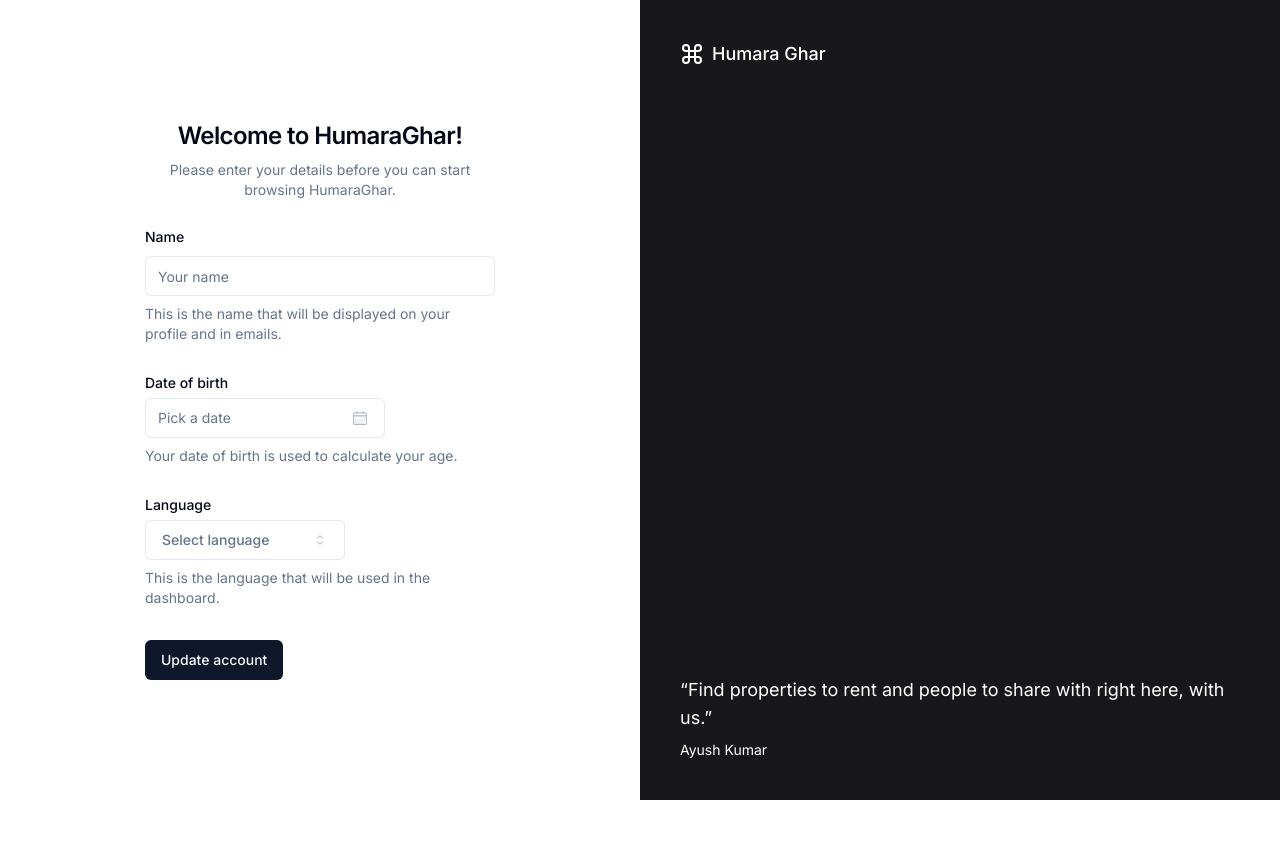
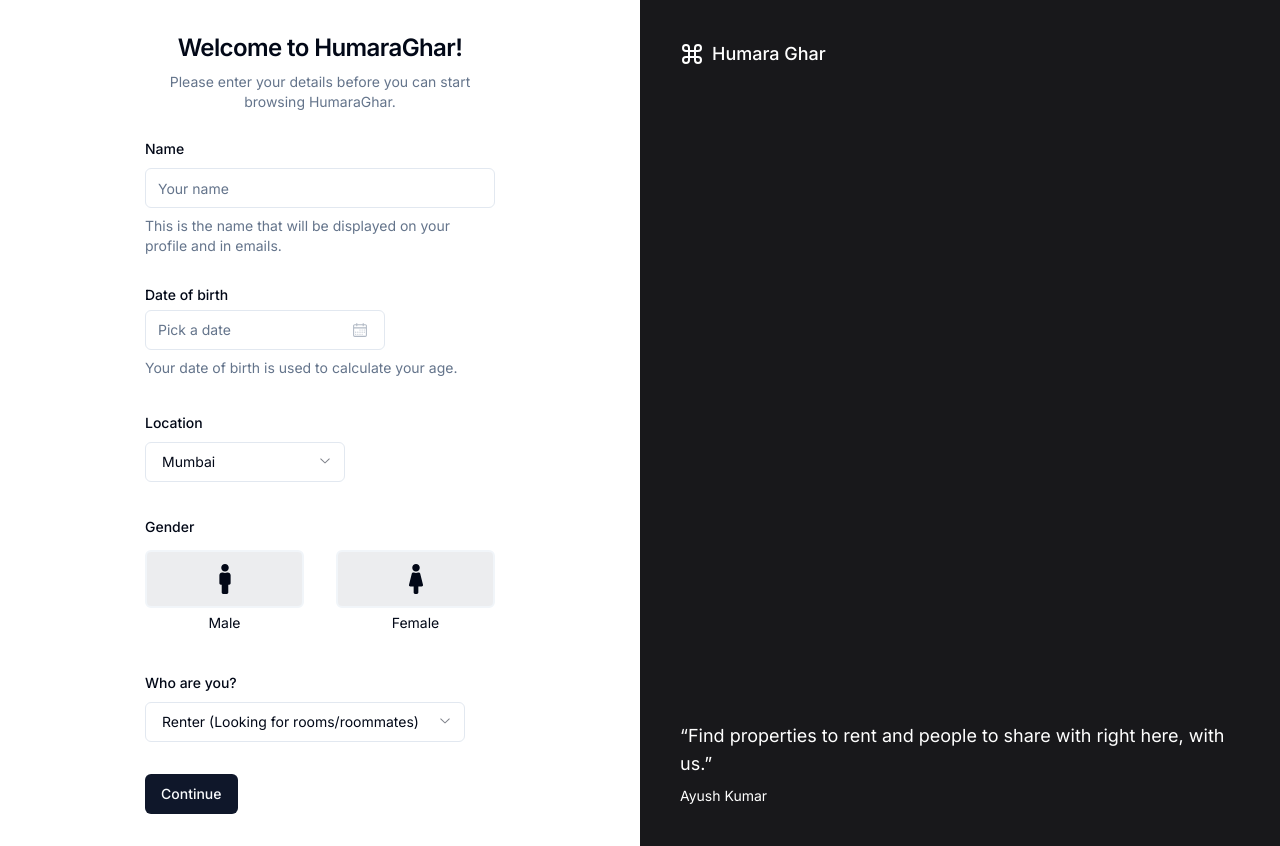
Before and after one commit to ayush0402/humara-ghar, a Next.js app: page /onboarding in a window 1280 px wide. Before the commit the page ends 800 px from the top, so only its background shows below. Built offline with nearby package versions, Linux system fonts and the light colour scheme.

Commit message:
added onboarding form

```diff
--- a/app/api/onboarding/route.ts
+++ b/app/api/onboarding/route.ts
@@ -2,7 +2,7 @@ import { NextResponse } from "next/server";
 
 export async function POST(request: Request) {
   const requestUrl = new URL(request.url);
-  const formData = await request.formData();
+  const formData = await request.json();
   // TODO: Add onboarded user details to the database.
   console.log("Request was called", formData);
 
--- a/components/custom/onboarding/form.tsx
+++ b/components/custom/onboarding/form.tsx
@@ -1,21 +1,15 @@
 "use client";
 
 import { zodResolver } from "@hookform/resolvers/zod";
-import { CalendarIcon, CaretSortIcon, CheckIcon } from "@radix-ui/react-icons";
+import { FaMale, FaFemale } from "react-icons/fa";
+import { CalendarIcon, ChevronDownIcon } from "@radix-ui/react-icons";
 import { format } from "date-fns";
 import { useForm } from "react-hook-form";
 import * as z from "zod";
 
 import { cn } from "@/lib/utils";
-import { Button } from "@/components/ui/button";
+import { Button, buttonVariants } from "@/components/ui/button";
 import { Calendar } from "@/components/ui/calendar";
-import {
-  Command,
-  CommandEmpty,
-  CommandGroup,
-  CommandInput,
-  CommandItem,
-} from "@/components/ui/command";
 import {
   Form,
   FormControl,
@@ -31,19 +25,8 @@ import {
   PopoverContent,
   PopoverTrigger,
 } from "@/components/ui/popover";
+import { RadioGroup, RadioGroupItem } from "@/components/ui/radio-group";
 import { toast } from "@/components/ui/use-toast";
-
-const languages = [
-  { label: "English", value: "en" },
-  { label: "French", value: "fr" },
-  { label: "German", value: "de" },
-  { label: "Spanish", value: "es" },
-  { label: "Portuguese", value: "pt" },
-  { label: "Russian", value: "ru" },
-  { label: "Japanese", value: "ja" },
-  { label: "Korean", value: "ko" },
-  { label: "Chinese", value: "zh" },
-] as const;
 
 const onboardingFormSchema = z.object({
   name: z
@@ -57,8 +40,70 @@ const onboardingFormSchema = z.object({
   dob: z.date({
     required_error: "A date of birth is required.",
   }),
-  language: z.string({
-    required_error: "Please select a language.",
+  location: z.enum(
+    [
+      "mumbai",
+      "delhi",
+      "bangalore",
+      "hyderabad",
+      "ahmedabad",
+      "chennai",
+      "kolkata",
+      "surat",
+      "pune",
+      "jaipur",
+      "lucknow",
+      "kanpur",
+      "nagpur",
+      "indore",
+      "thane",
+      "bhopal",
+      "visakhapatnam",
+      "pimpri-chinchwad",
+      "patna",
+      "vadodara",
+      "ghaziabad",
+      "ludhiana",
+      "coimbatore",
+      "agra",
+      "madurai",
+      "nashik",
+      "faridabad",
+      "meerut",
+      "rajkot",
+      "kalyan-dombivli",
+      "vasai-virar",
+      "varanasi",
+      "srinagar",
+      "aurangabad",
+      "dhanbad",
+      "amritsar",
+      "navi mumbai",
+      "allahabad",
+      "ranchi",
+      "howrah",
+      "jabalpur",
+      "gwalior",
+      "vijayawada",
+      "jodhpur",
+      "raipur",
+      "kota",
+      "guwahati",
+      "chandigarh",
+      "thiruvananthapuram",
+      "solapur",
+    ],
+    {
+      invalid_type_error: "Select a city",
+      required_error: "Please select a city.",
+    }
+  ),
+  gender: z.enum(["male", "female"], {
+    required_error: "Please select a gender.",
+  }),
+  user_type: z.enum(["renter", "owner"], {
+    invalid_type_error: "Select the reason for signing up.",
+    required_error: "Please select the reason for signing up.",
   }),
 });
 
@@ -76,16 +121,25 @@ export default function OnboardingForm() {
     defaultValues,
   });
 
-  function onSubmit(data: OnboardingFormValues) {
-    toast({
-      title: "You submitted the following values:",
-      description: (
-        <pre className="mt-2 w-[340px] rounded-md bg-slate-950 p-4">
-          <code className="text-white">{JSON.stringify(data, null, 2)}</code>
-        </pre>
-      ),
+  const onSubmit = async (data: OnboardingFormValues) => {
+    try {
+      const response = await fetch("/api/onboarding", {
+        method: "POST",
+        headers: {
+          "Content-Type": "application/json",
+        },
+        body: JSON.stringify(data),
       });
+
+      if (!response.ok) {
+        throw new Error("Network response was not ok");
       }
+
+      // handle response data here...
+    } catch (error) {
+      console.error("Error:", error);
+    }
+  };
 
   return (
     <Form {...form}>
@@ -153,66 +207,155 @@ export default function OnboardingForm() {
         />
         <FormField
           control={form.control}
-          name="language"
+          name="location"
           render={({ field }) => (
-            <FormItem className="flex flex-col">
-              <FormLabel>Language</FormLabel>
-              <Popover>
-                <PopoverTrigger asChild>
+            <FormItem>
+              <FormLabel>Location</FormLabel>
+              <div className="relative w-max">
                 <FormControl>
-                    <Button
-                      variant="outline"
-                      role="combobox"
+                  <select
                     className={cn(
-                        "w-[200px] justify-between",
-                        !field.value && "text-muted-foreground"
+                      buttonVariants({ variant: "outline" }),
+                      "w-[200px] appearance-none bg-transparent font-normal"
                     )}
+                    {...field}
                   >
-                      {field.value
-                        ? languages.find(
-                            (language) => language.value === field.value
-                          )?.label
-                        : "Select language"}
-                      <CaretSortIcon className="ml-2 h-4 w-4 shrink-0 opacity-50" />
-                    </Button>
+                    <option value="mumbai">Mumbai</option>
+                    <option value="delhi">Delhi</option>
+                    <option value="bangalore">Bangalore</option>
+                    <option value="hyderabad">Hyderabad</option>
+                    <option value="ahmedabad">Ahmedabad</option>
+                    <option value="chennai">Chennai</option>
+                    <option value="kolkata">Kolkata</option>
+                    <option value="surat">Surat</option>
+                    <option value="pune">Pune</option>
+                    <option value="jaipur">Jaipur</option>
+                    <option value="lucknow">Lucknow</option>
+                    <option value="kanpur">Kanpur</option>
+                    <option value="nagpur">Nagpur</option>
+                    <option value="indore">Indore</option>
+                    <option value="thane">Thane</option>
+                    <option value="bhopal">Bhopal</option>
+                    <option value="visakhapatnam">Visakhapatnam</option>
+                    <option value="pimpri-chinchwad">Pimpri-Chinchwad</option>
+                    <option value="patna">Patna</option>
+                    <option value="vadodara">Vadodara</option>
+                    <option value="ghaziabad">Ghaziabad</option>
+                    <option value="ludhiana">Ludhiana</option>
+                    <option value="coimbatore">Coimbatore</option>
+                    <option value="agra">Agra</option>
+                    <option value="madurai">Madurai</option>
+                    <option value="nashik">Nashik</option>
+                    <option value="faridabad">Faridabad</option>
+                    <option value="meerut">Meerut</option>
+                    <option value="rajkot">Rajkot</option>
+                    <option value="kalyan-dombivli">Kalyan-Dombivli</option>
+                    <option value="vasai-virar">Vasai-Virar</option>
+                    <option value="varanasi">Varanasi</option>
+                    <option value="srinagar">Srinagar</option>
+                    <option value="aurangabad">Aurangabad</option>
+                    <option value="dhanbad">Dhanbad</option>
+                    <option value="amritsar">Amritsar</option>
+                    <option value="navi mumbai">Navi Mumbai</option>
+                    <option value="allahabad">Allahabad</option>
+                    <option value="ranchi">Ranchi</option>
+                    <option value="howrah">Howrah</option>
+                    <option value="jabalpur">Jabalpur</option>
+                    <option value="gwalior">Gwalior</option>
+                    <option value="vijayawada">Vijayawada</option>
+                    <option value="jodhpur">Jodhpur</option>
+                    <option value="raipur">Raipur</option>
+                    <option value="kota">Kota</option>
+                    <option value="guwahati">Guwahati</option>
+                    <option value="chandigarh">Chandigarh</option>
+                    <option value="thiruvananthapuram">
+                      Thiruvananthapuram
+                    </option>
+                    <option value="solapur">Solapur</option>
+                  </select>
                 </FormControl>
-                </PopoverTrigger>
-                <PopoverContent className="w-[200px] p-0">
-                  <Command>
-                    <CommandInput placeholder="Search language..." />
-                    <CommandEmpty>No language found.</CommandEmpty>
-                    <CommandGroup>
-                      {languages.map((language) => (
-                        <CommandItem
-                          value={language.label}
-                          key={language.value}
-                          onSelect={() => {
-                            form.setValue("language", language.value);
-                          }}
-                        >
-                          <CheckIcon
-                            className={cn(
-                              "mr-2 h-4 w-4",
-                              language.value === field.value
-                                ? "opacity-100"
-                                : "opacity-0"
-                            )}
-                          />
-                          {language.label}
-                        </CommandItem>
-                      ))}
-                    </CommandGroup>
-                  </Command>
-                </PopoverContent>
-              </Popover>
-              <FormDescription>
-                This is the language that will be used in the dashboard.
-              </FormDescription>
+                <ChevronDownIcon className="absolute right-3 top-2.5 h-4 w-4 opacity-50" />
+              </div>
               <FormMessage />
             </FormItem>
           )}
         />
-        <Button type="submit">Update account</Button>
+        <FormField
+          control={form.control}
+          name="gender"
+          render={({ field }) => (
+            <FormItem className="space-y-1">
+              <FormLabel>Gender</FormLabel>
+              <FormMessage />
+              <RadioGroup
+                onValueChange={field.onChange}
+                defaultValue={field.value}
+                className="grid max-w-md grid-cols-2 gap-8 pt-2"
+              >
+                <FormItem>
+                  <FormLabel className="[&:has([data-state=checked])>div]:border-primary">
+                    <FormControl>
+                      <RadioGroupItem value="male" className="sr-only" />
+                    </FormControl>
+                    <div className="items-center rounded-md border-2 bg-[#ecedef] border-muted p-1 hover:border-accent flex justify-center items-center">
+                      <div className="space-y-2 rounded-sm p-2 flex justify-center items-center">
+                        <FaMale size={30} />
+                      </div>
+                    </div>
+                    <span className="block w-full p-2 text-center font-normal">
+                      Male
+                    </span>
+                  </FormLabel>
+                </FormItem>
+                <FormItem>
+                  <FormLabel className="[&:has([data-state=checked])>div]:border-primary">
+                    <FormControl>
+                      <RadioGroupItem value="female" className="sr-only" />
+                    </FormControl>
+                    <div className="items-center rounded-md border-2 bg-[#ecedef] border-muted p-1 hover:border-accent flex justify-center items-center">
+                      <div className="space-y-2 rounded-sm p-2 flex justify-center items-center">
+                        <FaFemale size={30} />
+                      </div>
+                    </div>
+                    <span className="block w-full p-2 text-center font-normal">
+                      Female
+                    </span>
+                  </FormLabel>
+                </FormItem>
+              </RadioGroup>
+            </FormItem>
+          )}
+        />
+        <FormField
+          control={form.control}
+          name="user_type"
+          render={({ field }) => (
+            <FormItem>
+              <FormLabel>Who are you?</FormLabel>
+              <div className="relative w-max">
+                <FormControl>
+                  <select
+                    className={cn(
+                      buttonVariants({ variant: "outline" }),
+                      "w-[320px] appearance-none bg-transparent font-normal"
+                    )}
+                    {...field}
+                  >
+                    <option value="renter">
+                      Renter (Looking for rooms/roommates)
+                    </option>
+                    <option value="owner">
+                      Owner (Looking to rent your place)
+                    </option>
+                  </select>
+                </FormControl>
+                <ChevronDownIcon className="absolute right-3 top-2.5 h-4 w-4 opacity-50" />
+              </div>
+              <FormMessage />
+            </FormItem>
+          )}
+        />
+        <Button type="submit">Continue</Button>
       </form>
     </Form>
   );
--- /dev/null
+++ b/components/ui/radio-group.tsx
@@ -0,0 +1,44 @@
+"use client"
+
+import * as React from "react"
+import * as RadioGroupPrimitive from "@radix-ui/react-radio-group"
+import { Circle } from "lucide-react"
+
+import { cn } from "@/lib/utils"
+
+const RadioGroup = React.forwardRef<
+  React.ElementRef<typeof RadioGroupPrimitive.Root>,
+  React.ComponentPropsWithoutRef<typeof RadioGroupPrimitive.Root>
+>(({ className, ...props }, ref) => {
+  return (
+    <RadioGroupPrimitive.Root
+      className={cn("grid gap-2", className)}
+      {...props}
+      ref={ref}
+    />
+  )
+})
+RadioGroup.displayName = RadioGroupPrimitive.Root.displayName
+
+const RadioGroupItem = React.forwardRef<
+  React.ElementRef<typeof RadioGroupPrimitive.Item>,
+  React.ComponentPropsWithoutRef<typeof RadioGroupPrimitive.Item>
+>(({ className, children, ...props }, ref) => {
+  return (
+    <RadioGroupPrimitive.Item
+      ref={ref}
+      className={cn(
+        "aspect-square h-4 w-4 rounded-full border border-primary text-primary ring-offset-background focus:outline-none focus-visible:ring-2 focus-visible:ring-ring focus-visible:ring-offset-2 disabled:cursor-not-allowed disabled:opacity-50",
+        className
+      )}
+      {...props}
+    >
+      <RadioGroupPrimitive.Indicator className="flex items-center justify-center">
+        <Circle className="h-2.5 w-2.5 fill-current text-current" />
+      </RadioGroupPrimitive.Indicator>
+    </RadioGroupPrimitive.Item>
+  )
+})
+RadioGroupItem.displayName = RadioGroupPrimitive.Item.displayName
+
+export { RadioGroup, RadioGroupItem }
--- a/package.json
+++ b/package.json
@@ -11,6 +11,7 @@
     "@radix-ui/react-icons": "^1.3.0",
     "@radix-ui/react-label": "^2.0.2",
     "@radix-ui/react-popover": "^1.0.7",
+    "@radix-ui/react-radio-group": "^1.1.3",
     "@radix-ui/react-slot": "^1.0.2",
     "@radix-ui/react-toast": "^1.1.5",
     "@supabase/ssr": "latest",
@@ -27,6 +28,7 @@
     "react-day-picker": "^8.9.1",
     "react-dom": "18.2.0",
     "react-hook-form": "^7.47.0",
+    "react-icons": "^4.11.0",
     "tailwind-merge": "^1.14.0",
     "tailwindcss": "3.3.3",
     "tailwindcss-animate": "^1.0.7",
```
Also changed, not shown: 1 other file (tests, documents, lock files or other folders). Lines whose indentation alone changed are shown as unchanged.
